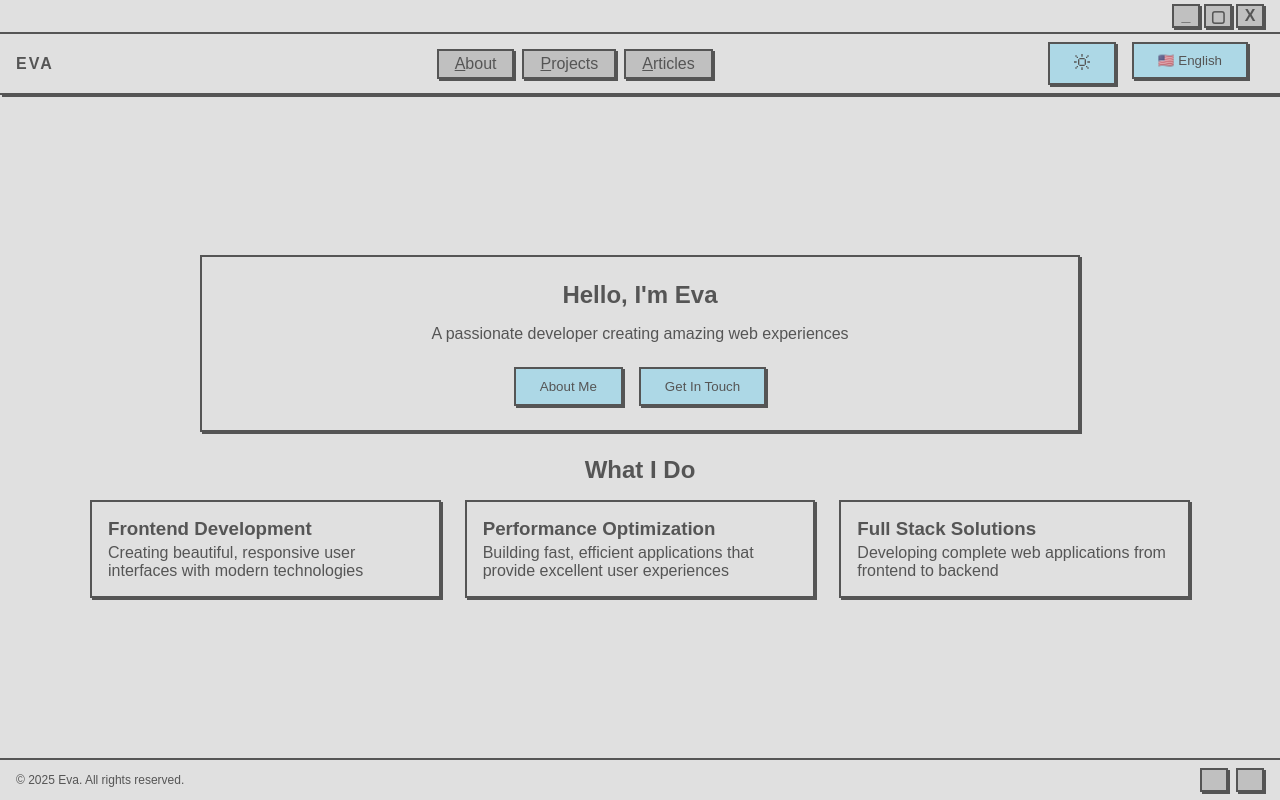
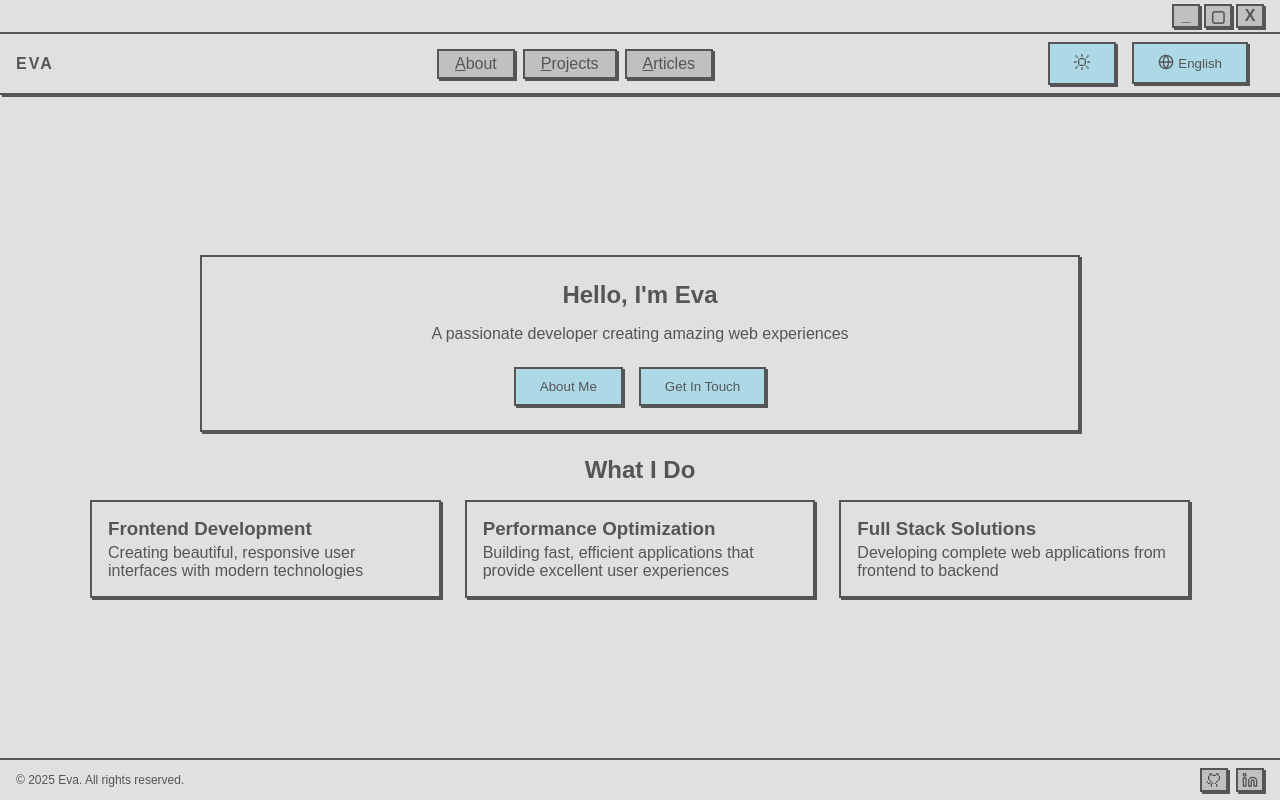
Before and after one commit to Evalin123/personal-site, a React (Vite) app: page / in a window 1280 px wide. Built offline with nearby package versions, Linux system fonts and the light colour scheme.

Commit message:
Replace icon fonts with custom SVG icon components
Replaced FontAwesome icon usage in Footer, Header, and LanguageSwitcher with custom SVG React components (GithubIcon, LinkedinIcon, MoonIcon, TranslateIcon). Added new icon components under shared/icons for improved consistency and maintainability.

```diff
--- a/src/components/Footer.tsx
+++ b/src/components/Footer.tsx
@@ -1,6 +1,9 @@
 import '@/assets/styles/components/Footer.scss';
 
 import { useTranslation } from 'react-i18next';
+
+import GithubIcon from './shared/icons/GithubIcon';
+import LinkedinIcon from './shared/icons/LinkedinIcon';
 
 export default function Footer() {
   const { t } = useTranslation();
@@ -17,7 +20,7 @@ export default function Footer() {
           rel="noreferrer"
           aria-label={t('footer.links.github')}
         >
-          <i className="fa-brands fa-github" />
+          <GithubIcon size={16} />
         </a>
         <a
           className="footer__icon"
@@ -26,7 +29,7 @@ export default function Footer() {
           rel="noreferrer"
           aria-label={t('footer.links.linkedin')}
         >
-          <i className="fa-brands fa-linkedin" />
+          <LinkedinIcon size={16} />
         </a>
       </div>
     </footer>
--- a/src/components/Header.tsx
+++ b/src/components/Header.tsx
@@ -7,6 +7,7 @@ import { Link, useLocation } from 'react-router-dom';
 import { useThemeStore } from '../stores/themeStore';
 import LanguageSwitcher from './LanguageSwitcher';
 import Button from './shared/Button';
+import MoonIcon from './shared/icons/MoonIcon';
 import SunIcon from './shared/icons/SunIcon';
 
 export default function Header() {
@@ -75,7 +76,7 @@ export default function Header() {
           </nav>
           <div className="header__aux-actions">
             <Button
-              label={theme === 'light' ? <SunIcon size={16} /> : '🌙'}
+              label={theme === 'light' ? <SunIcon size={16} /> : <MoonIcon size={16} />}
               onClick={() => setTheme(theme === 'light' ? 'dark' : 'light')}
               className="header__theme-button"
             />
@@ -131,7 +132,7 @@ export default function Header() {
           <div className="header__divider" />
           <div className="header__mobile-actions">
             <Button
-              label={theme === 'light' ? '🌙 Dark Mode' : '☀️ Light Mode'}
+              label={theme === 'light' ? <SunIcon size={16} /> : <MoonIcon size={16} />}
               onClick={() => setTheme(theme === 'light' ? 'dark' : 'light')}
               className="header__theme-button"
             />
--- a/src/components/LanguageSwitcher.tsx
+++ b/src/components/LanguageSwitcher.tsx
@@ -3,6 +3,7 @@ import '@/assets/styles/components/LanguageSwitcher.scss';
 import { useTranslation } from 'react-i18next';
 
 import type { Language } from '../types/i18n';
+import TranslateIcon from './shared/icons/TranslateIcon';
 
 const LanguageSwitcher = () => {
   const { i18n, t } = useTranslation();
@@ -18,10 +19,6 @@ const LanguageSwitcher = () => {
     return currentLanguage === 'en' ? t('language.switchToZh') : t('language.switchToEn');
   };
 
-  const getLanguageFlag = () => {
-    return currentLanguage === 'en' ? '🇹🇼' : '🇺🇸';
-  };
-
   return (
     <button
       className="language-switcher"
@@ -30,7 +27,7 @@ const LanguageSwitcher = () => {
       type="button"
     >
       <span className="language-switcher__flag" aria-hidden="true">
-        {getLanguageFlag()}
+        <TranslateIcon size={16} />
       </span>
       <span className="language-switcher__text">{getLanguageLabel()}</span>
     </button>
--- /dev/null
+++ b/src/components/shared/icons/GithubIcon.tsx
@@ -0,0 +1,20 @@
+type GithubIconProps = {
+  className?: string;
+  size?: number;
+};
+export default function GithubIcon({ className, size = 24 }: GithubIconProps) {
+  return (
+    <svg
+      xmlns="http://www.w3.org/2000/svg"
+      viewBox="0 0 24 24"
+      width={size}
+      height={size}
+      className={className}
+    >
+      <path
+        fill="currentColor"
+        d="M5 2h4v2H7v2H5V2Zm0 10H3V6h2v6Zm2 2H5v-2h2v2Zm2 2v-2H7v2H3v-2H1v2h2v2h4v4h2v-4h2v-2H9Zm0 0v2H7v-2h2Zm6-12v2H9V4h6Zm4 2h-2V4h-2V2h4v4Zm0 6V6h2v6h-2Zm-2 2v-2h2v2h-2Zm-2 2v-2h2v2h-2Zm0 2h-2v-2h2v2Zm0 0h2v4h-2v-4Z"
+      />
+    </svg>
+  );
+}
--- /dev/null
+++ b/src/components/shared/icons/LinkedinIcon.tsx
@@ -0,0 +1,24 @@
+type LinkedinIconProps = {
+  className?: string;
+  size?: number;
+};
+export default function LinkedinIcon({ className, size = 24 }: LinkedinIconProps) {
+  return (
+    <svg
+      xmlns="http://www.w3.org/2000/svg"
+      width={size}
+      height={size}
+      className={className}
+      viewBox="0 0 24 24"
+      fill="none"
+      stroke="currentColor"
+      stroke-width="2"
+      stroke-linecap="round"
+      stroke-linejoin="round"
+    >
+      <path d="M16 8a6 6 0 0 1 6 6v7h-4v-7a2 2 0 0 0-2-2a2 2 0 0 0-2 2v7h-4v-7a6 6 0 0 1 6-6z"></path>
+      <rect x="2" y="9" width="4" height="12"></rect>
+      <circle cx="4" cy="4" r="2"></circle>
+    </svg>
+  );
+}
--- /dev/null
+++ b/src/components/shared/icons/MoonIcon.tsx
@@ -0,0 +1,19 @@
+type MoonIconProps = {
+  className?: string;
+  size?: number;
+};
+
+export default function MoonIcon({ className, size = 24 }: MoonIconProps) {
+  return (
+    <svg
+      xmlns="http://www.w3.org/2000/svg"
+      fill="currentColor"
+      viewBox="0 0 24 24"
+      width={size}
+      height={size}
+      className={className}
+    >
+      <path d="M6 2h8v2h-2v2h-2V4H6V2ZM4 6V4h2v2H4Zm0 10H2V6h2v10Zm2 2H4v-2h2v2Zm2 2H6v-2h2v2Zm10 0v2H8v-2h10Zm2-2v2h-2v-2h2Zm-2-4v-2h2v-2h2v8h-2v-4h-2Zm-6 0h6v2h-6v-2Zm-2-2h2v2h-2v-2Zm0 0V6H8v6h2Zm8-10h2v2h2v2h-2v2h-2V6h-2V4h2V2Z" />
+    </svg>
+  );
+}
--- /dev/null
+++ b/src/components/shared/icons/TranslateIcon.tsx
@@ -0,0 +1,23 @@
+type TranslateIconProps = {
+  className?: string;
+  size?: number;
+};
+export default function TranslateIcon({ className, size = 24 }: TranslateIconProps) {
+  return (
+    <svg
+      width={size}
+      height={size}
+      className={className}
+      viewBox="0 0 24 24"
+      fill="none"
+      stroke="currentColor"
+      stroke-width="2"
+      stroke-linecap="round"
+      stroke-linejoin="round"
+    >
+      <circle cx="12" cy="12" r="10"></circle>
+      <path d="M12 2a14.5 14.5 0 0 1 0 20a14.5 14.5 0 0 1 0-20"></path>
+      <path d="M2 12h20"></path>
+    </svg>
+  );
+}
```
